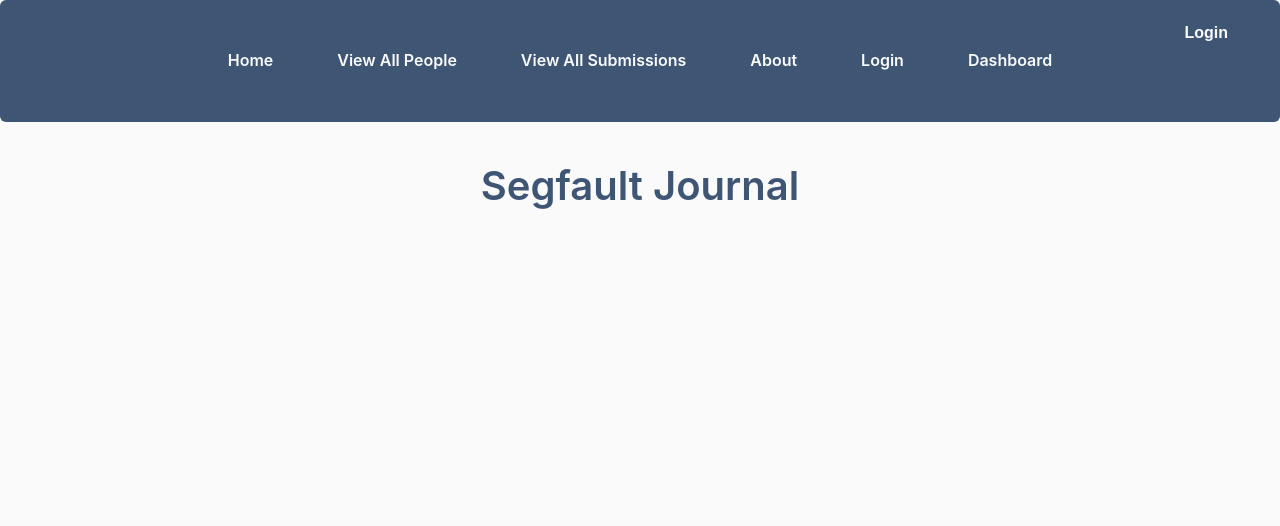
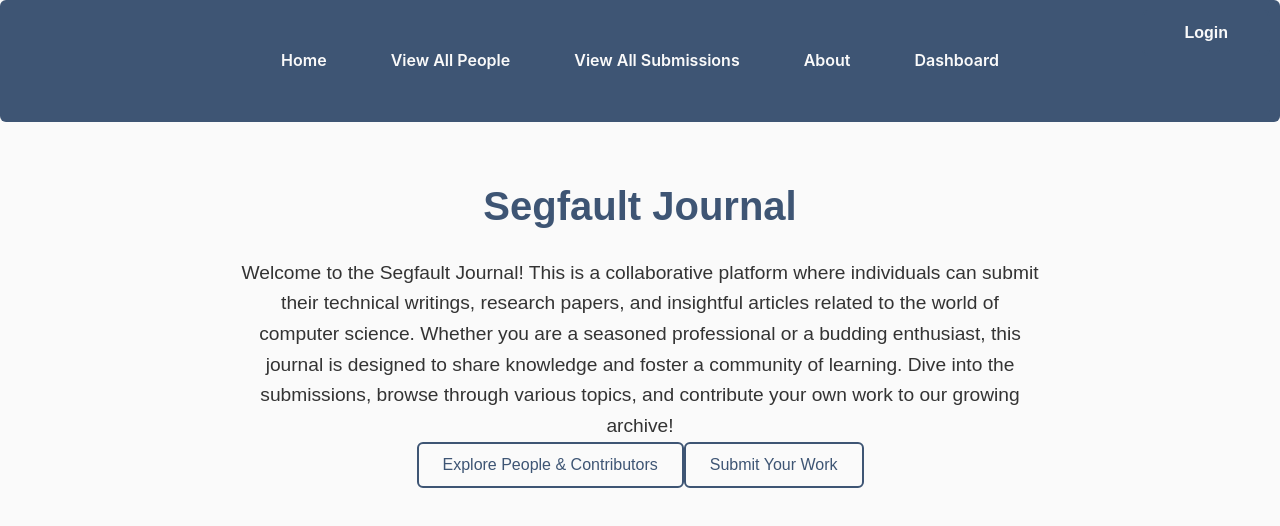
Before and after one commit to RuchirBo/segfault-journal-frontend, a React (Create React App) app: page / in a window 1280 px wide. Shown: the top 526 px of the page. Built offline with nearby package versions, Linux system fonts and the light colour scheme; no server answers.

Commit message:
updated the home page and styling

```diff
--- a/src/App.css
+++ b/src/App.css
@@ -221,3 +221,57 @@ nav a:focus {
    font-size: 1.1rem;
  }
 }
+
+.home-container {
+  text-align: center;
+  font-family: Arial, sans-serif;
+  padding: 20px;
+  color: #333;
+}
+
+.home-header {
+  font-size: 2.5rem;
+  font-weight: bold;
+  margin-bottom: 20px;
+}
+
+.home-description {
+  font-size: 1.2rem;
+  margin-bottom: 20px;
+  max-width: 800px;
+  margin: 0 auto;
+}
+
+.explore-button, .submit-button {
+  font-size: 1rem;
+  padding: 0.75rem 1.5rem;
+  cursor: pointer;
+  border-radius: 6px;
+  border: 2px solid var(--primary-color);
+  background-color: var(--background-color);
+  color: var(--primary-color);
+  transition: background-color 0.3s ease, color 0.3s ease, border-color 0.3s ease;
+  font-weight: 500;
+  text-align: center;
+}
+
+.explore-button:hover, .submit-button:hover,
+.explore-button:focus, .submit-button:focus {
+  background-color: var(--primary-color);
+  color: var(--background-color);
+  border-color: var(--primary-color);
+  outline: none;
+}
+
+.explore-button:active, .submit-button:active {
+  background-color: var(--secondary-color);
+  color: var(--background-color);
+  border-color: var(--secondary-color);
+}
+
+.explore-button:disabled, .submit-button:disabled {
+  background-color: #f0f0f0;
+  color: #ccc;
+  border-color: #ccc;
+  cursor: not-allowed;
+}
--- a/src/App.js
+++ b/src/App.js
@@ -21,14 +21,39 @@ function PersonPage() {
 }
 
 const homeHeader = "Segfault Journal";
-// const newHomeHeader = "Segfaul Journal";
 
-function Home(){
-  const styles = {
-    'textAlign': 'center',
-  }
-  return <h1 style={styles}> {homeHeader}</h1>
+function Home() {
+  return (
+    <div className="home-container">
+    <h1 className="home-header">{homeHeader}</h1>
+    <p className="home-description">
+      Welcome to the Segfault Journal! This is a collaborative platform where individuals
+      can submit their technical writings, research papers, and insightful articles
+      related to the world of computer science. Whether you are a seasoned professional
+      or a budding enthusiast, this journal is designed to share knowledge and foster
+      a community of learning. Dive into the submissions, browse through various topics,
+      and contribute your own work to our growing archive!
+    </p>
+    <div>
+        <button
+          className="explore-button"
+          onClick={() => window.location.href = '/people'}
+        >
+          Explore People & Contributors
+        </button>
+
+        <button
+          className="submit-button"
+          onClick={() => window.location.href = '/submissions'}
+        >
+          Submit Your Work
+        </button>
+
+        </div>
+      </div>
+  );
 }
+
 
 function App() {
   return (
--- a/src/Components/Navbar/Navbar.jsx
+++ b/src/Components/Navbar/Navbar.jsx
@@ -7,7 +7,6 @@ const PAGES = [
   { label: 'View All People', destination: '/people' },
   { label: 'View All Submissions', destination: '/submissions' },
   { label: 'About', destination: '/about' },
-  { label: 'Login', destination: '/login' },
   { label: 'Dashboard', destination: '/dashboard' },
 ];
 
```
